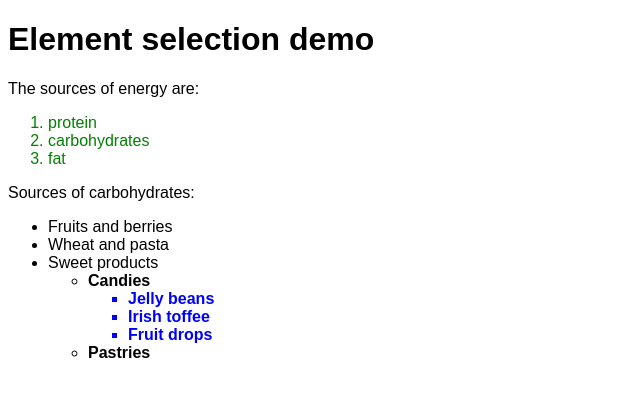
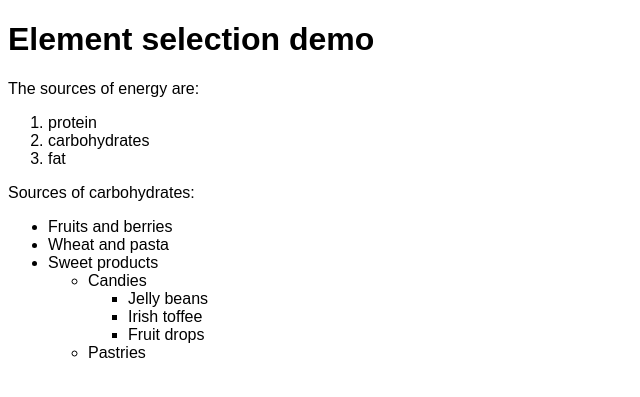
Before and after one commit to covcom/205CDE, a PHP site: page /targets.html in a window 1280 px wide. Shown: the top 397 px of the page, without its empty margins (0-640 px from the left). Run offline with PHP 8.4, Linux system fonts and the light colour scheme.

Commit message:
Typos fixed and removed erroneously included code

```diff
--- a/labs/04 Introduction to CSS3/css/targetstyles.css
+++ b/labs/04 Introduction to CSS3/css/targetstyles.css
@@ -1,16 +1,3 @@
 body {
     font-family: Arial, Verdana, sans-serif;
 }
-
-
-ol > li {
-    color: green;
-}
-
-ul li ul {
-    font-weight: bold;
-}
-
-ul li ul li ul {
-    color: blue;
-}
```
Also changed, not shown: labs/04 Introduction to CSS3/worksheet.md (+2 -2 lines).
